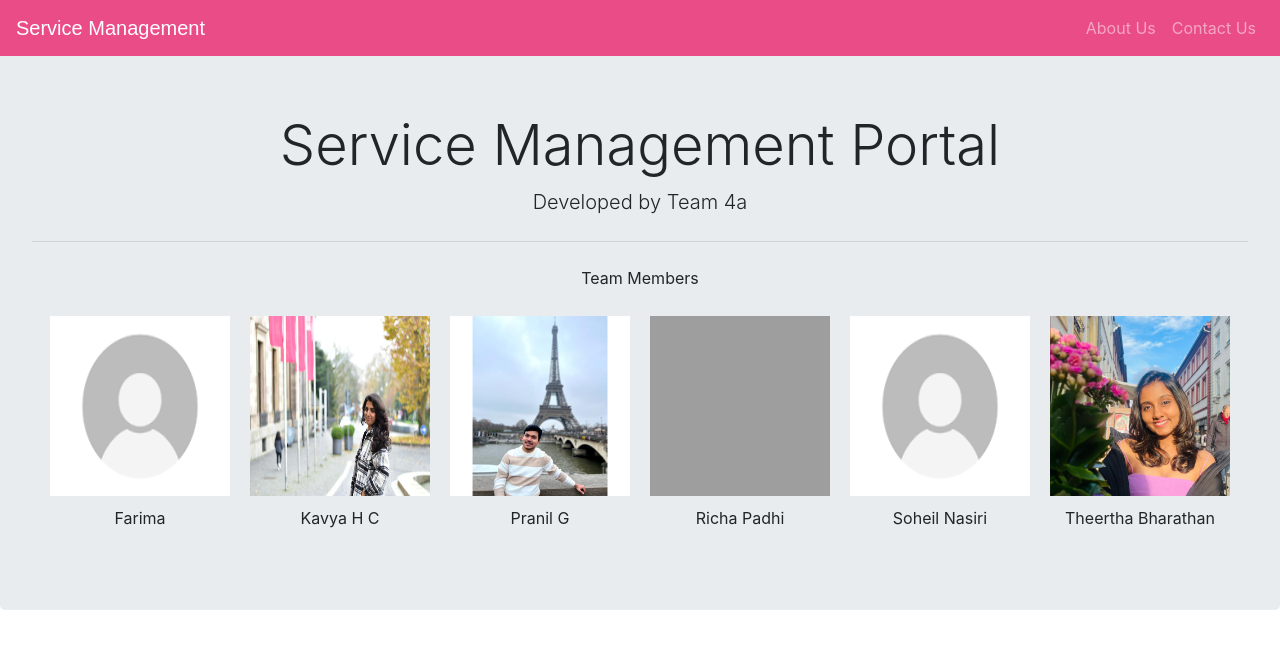
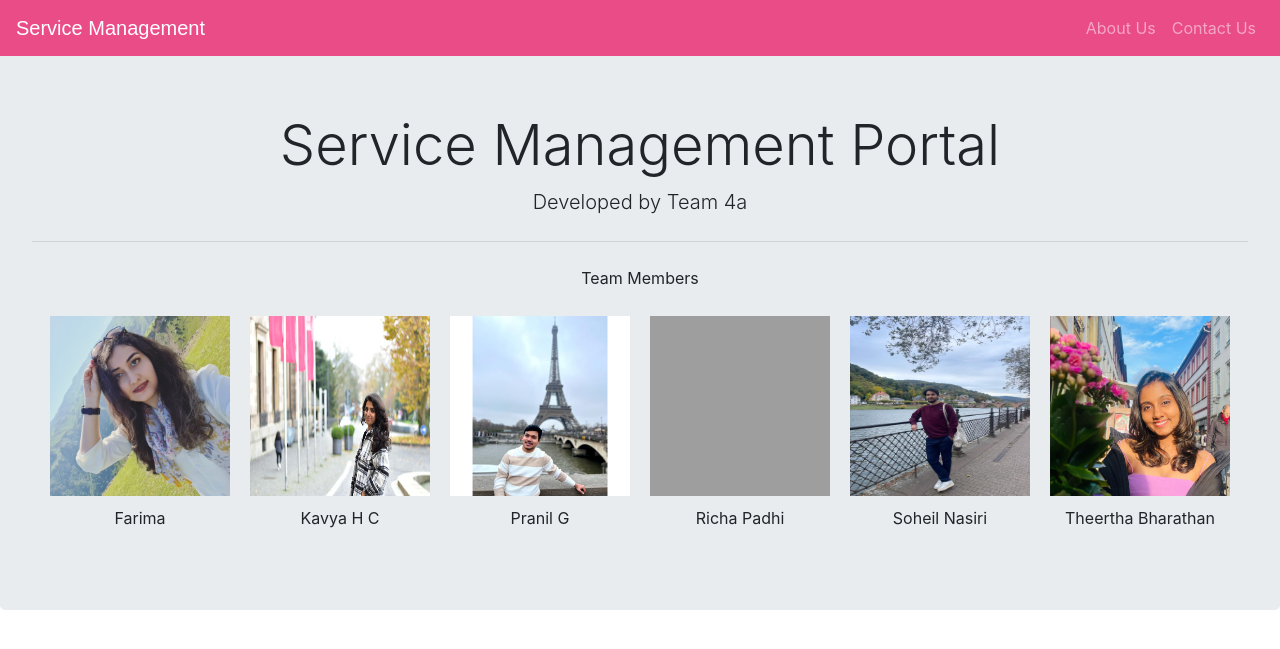
Before and after one commit to richapadhi/Agile, a Django app: page /aboutus in a window 1280 px wide. Shown: the top 649 px of the page. Run offline with Django 3.2, Linux system fonts and the light colour scheme; some libraries are stand-ins or nearby versions; grey boxes are pictures that could not be loaded.

Commit message:
Logout issue + About us

```diff
--- a/vehicleservicemanagement-master/vehicleservicemanagement-master/templates/vehicle/aboutus.html
+++ b/vehicleservicemanagement-master/vehicleservicemanagement-master/templates/vehicle/aboutus.html
@@ -48,7 +48,7 @@
     <p>Team Members</p>
     <div class="centered-images">
       <div class="image-container">
-        <img src="{% static "images/customer.png" %}" width="180" height="180" alt="Farima" />
+        <img src="{% static "images/Farima.jpeg" %}" width="180" height="180" alt="Farima" />
          <p>Farima</p>
       </div>
       <div class="image-container">
@@ -64,7 +64,7 @@
         <p>Richa Padhi</p>
       </div>
       <div class="image-container">
-        <img src="{% static "images/customer.png" %}" width="180" height="180" alt="Soheil" />
+        <img src="{% static "images/Soheil.jpeg" %}" width="180" height="180" alt="Soheil" />
         <p>Soheil Nasiri</p>
       </div>
       <div class="image-container">
--- a/vehicleservicemanagement-master/vehicleservicemanagement-master/vehicleservicemanagement/settings.py
+++ b/vehicleservicemanagement-master/vehicleservicemanagement-master/vehicleservicemanagement/settings.py
@@ -188,6 +188,7 @@ STATIC_DIR,
  ]
 
 LOGIN_REDIRECT_URL='/afterlogin'
+LOGOUT_REDIRECT_URL = '/'  # or the path to your index view
 
 #for contact us give your gmail id and password
 EMAIL_BACKEND ='django.core.mail.backends.smtp.EmailBackend'
--- a/vehicleservicemanagement-master/vehicleservicemanagement-master/vehicleservicemanagement/urls.py
+++ b/vehicleservicemanagement-master/vehicleservicemanagement-master/vehicleservicemanagement/urls.py
@@ -7,7 +7,9 @@ from vehicle import views
 from django.contrib.auth.views import LoginView,LogoutView
 from django.urls import path
 #from vehicle.views import delete_enquiry
-
+class LogoutViewWithGet(LogoutView):
+    def get(self, *args, **kwargs):
+        return self.post(*args, **kwargs)
 urlpatterns = [
     path('admin/', admin.site.urls),
 
```
Also changed, not shown: vehicleservicemanagement-master/vehicleservicemanagement-master/templates/vehicle/customerbase.html (+6 -2 lines), vehicleservicemanagement-master/vehicleservicemanagement-master/static/images/Farima.jpeg (added), vehicleservicemanagement-master/vehicleservicemanagement-master/static/images/Soheil.jpeg (added).
